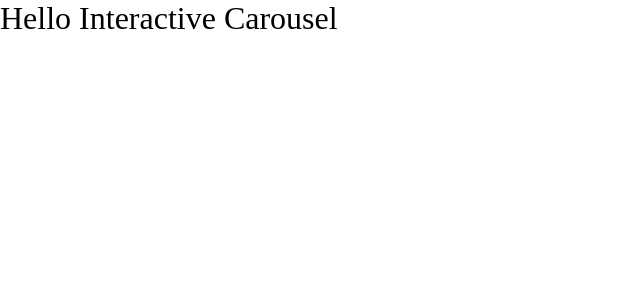
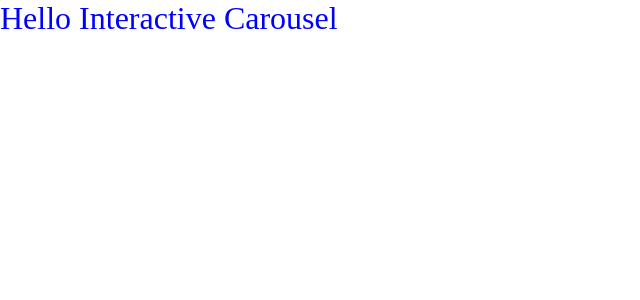
Before and after one commit to Abdelrahman-Ibrahim/interactive-carousel, a Vue app: page / in a window 1280 px wide. Shown: the top 300 px of the page, without its empty margins (0-640 px from the left). Built offline with nearby package versions, Linux system fonts and the light colour scheme.

Commit message:
Install Sass

```diff
--- a/package.json
+++ b/package.json
@@ -10,6 +10,7 @@
   },
   "dependencies": {
     "pinia": "^2.1.7",
+    "sass": "^1.77.8",
     "vue": "^3.4.29"
   },
   "devDependencies": {
--- a/src/components/HelloWorld.vue
+++ b/src/components/HelloWorld.vue
@@ -6,4 +6,11 @@
 
 <script setup></script>
 
-<style scoped></style>
+<style lang="scss" scoped>
+div {
+  h1 {
+    color: blue;
+  }
+}
+
+</style>
```
Also changed, not shown: 1 other file (tests, documents, lock files or other folders).
